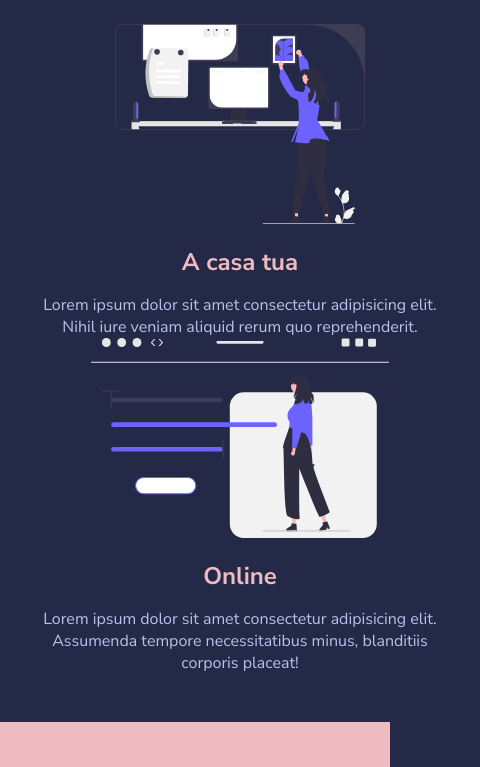
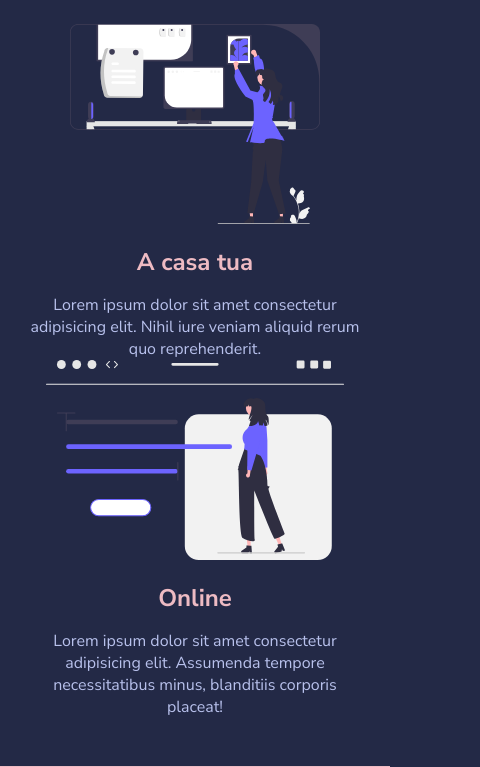
Before and after one commit to Rocca-Francesco/html-css-resp-wannabe, a plain HTML site: page index.html in a window 390 px wide. Shown: the part 209-976 px from the top of the page, 480 px wide, since content can reach past the window. Drawn offline with Linux system fonts and the light colour scheme.

Commit message:
correzzione

```diff
--- a/css/queries.css
+++ b/css/queries.css
@@ -11,14 +11,14 @@
 
 @media screen and (max-width: 768px) {
     .container {
-        width: 768px;
+        width: 100%;
         padding: 0 10px;
     }
 }
 
 @media screen and (max-width: 480px) {
     .container {
-        width: 480px;
+        width: 100%;
         padding: 0 10px;
     }
 
```
